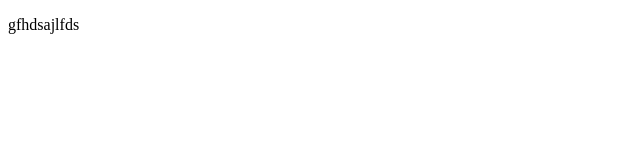
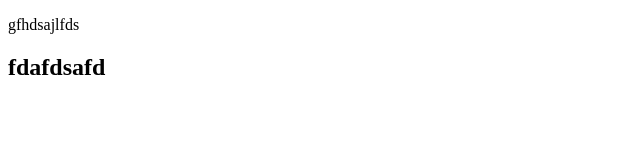
Before and after one commit to fraj123/demo_githubflow, a plain HTML site: page index.html in a window 1280 px wide. Shown: the whole page, without its empty margins (0-640 px from the left). Drawn offline with Linux system fonts and the light colour scheme.

Commit message:
Second commit on master

```diff
--- a/index.html
+++ b/index.html
@@ -6,5 +6,6 @@
 </head>
 <body>
     <p>gfhdsajlfds</p>
+    <h2>fdafdsafd</h2>
 </body>
 </html>
```
